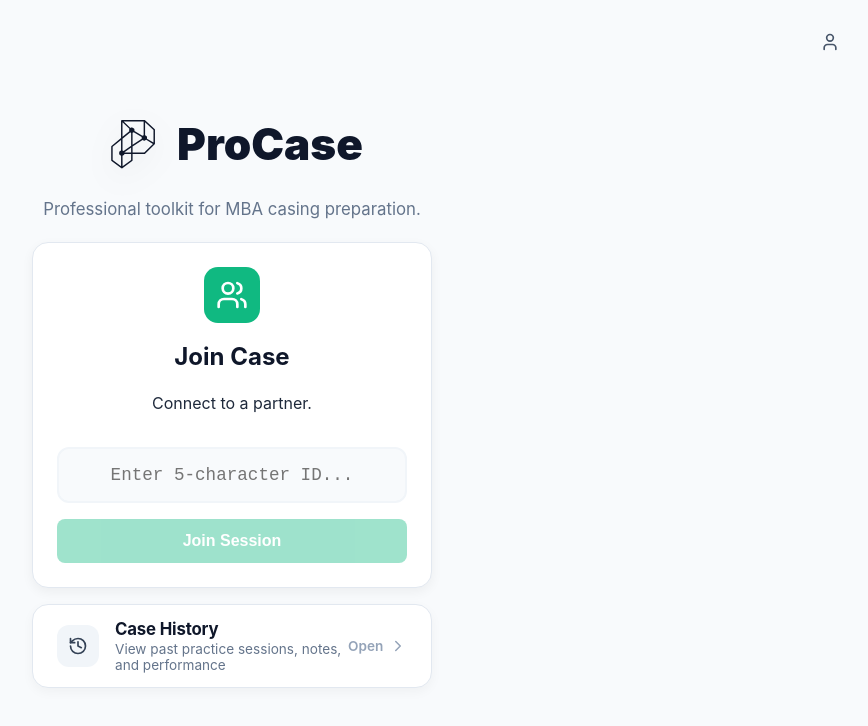
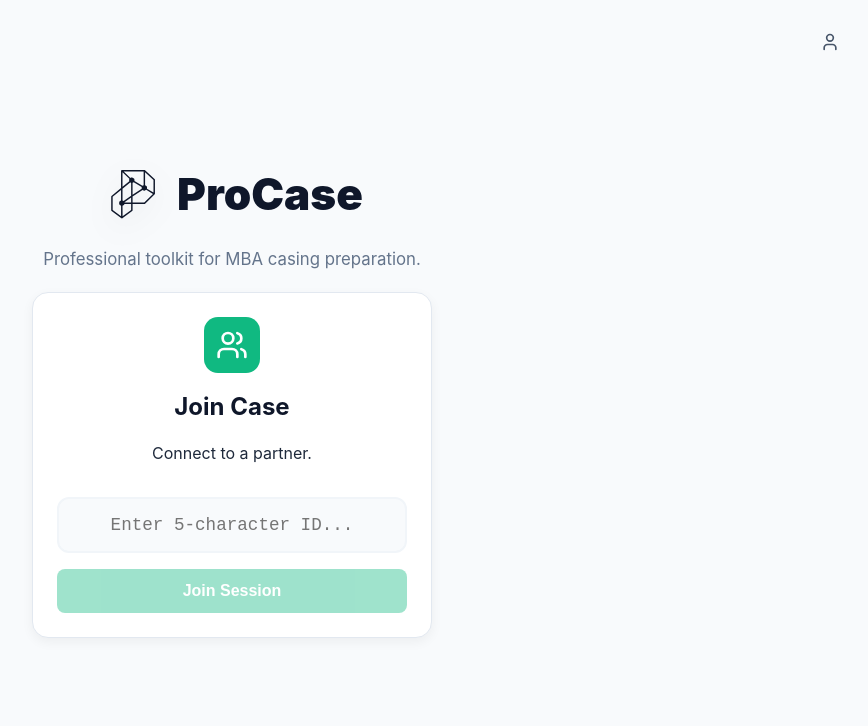
Before and after one commit to ce2727/CasingAutomation, a React (Vite) app: page / in a window 1280 px wide. Shown: the top 726 px of the page, without its empty margins (408-1276 px from the left). Built offline with nearby package versions, Linux system fonts and the light colour scheme.

Commit message:
Hide Case History button on web version

```diff
--- a/src/App.tsx
+++ b/src/App.tsx
@@ -105,8 +105,9 @@ const LandingPage: React.FC<{
         </div>
       </div>
 
+      {isElectron && (
         <button
-        className={`main-menu-history-bar ${!isElectron ? 'single-card' : ''}`}
+          className="main-menu-history-bar"
           onClick={onHistoryClick}
         >
           <div className="history-bar-left">
@@ -123,6 +124,7 @@ const LandingPage: React.FC<{
             <ChevronRight size={18} className="history-bar-arrow" />
           </div>
         </button>
+      )}
     </div>
   );
 };
```
Lines whose indentation alone changed are shown as unchanged.
